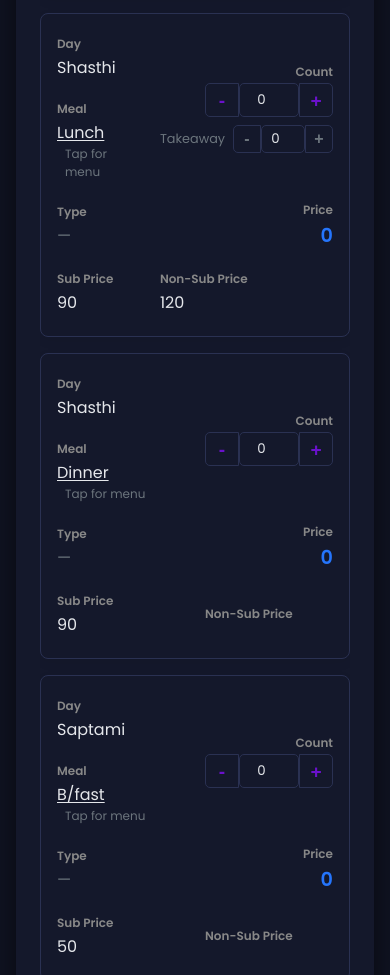
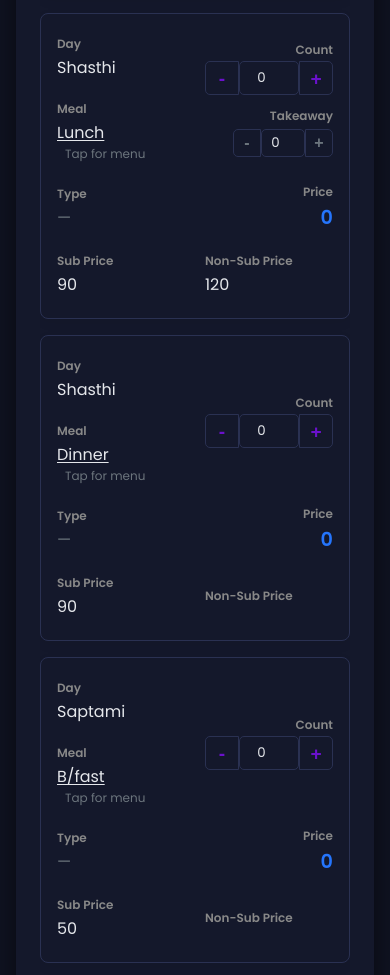
Before and after one commit to itsjustasemicolon/Puja-Coupon-Calculator, a plain HTML site: page index.html in a window 390 px wide. Shown: the part 1308-2283 px from the top of the page. Drawn offline with Linux system fonts and the light colour scheme.

Commit message:
Enhance takeaway inline layout and styling for better mobile display

```diff
--- a/style.css
+++ b/style.css
@@ -281,8 +281,9 @@ h1 {
 
 .takeaway-inline {
     display: flex;
+    flex-direction: column;
     align-items: center;
-    gap: 0.5rem;
+    gap: 0.25rem;
     margin-top: 0.5rem;
     justify-content: center;
 }
@@ -290,6 +291,7 @@ h1 {
 .takeaway-inline .tw-label {
     font-size: 0.8rem;
     color: var(--muted-text);
+    font-weight: 600;
 }
 
 .input-stepper.small .stepper-btn {
@@ -556,6 +558,15 @@ h1 {
         margin-bottom: 2px;
     }
 
+    /* Make takeaway label mimic the cell label on mobile and right-align like Count */
+    .count-cell .takeaway-inline .tw-label {
+        width: 100%;
+        text-align: right;
+        font-size: 0.75rem;
+        color: #888;
+        margin-top: 0.25rem;
+    }
+
     /* Show tap hint only on mobile */
     .tap-hint {
         display: inline-block;
```
